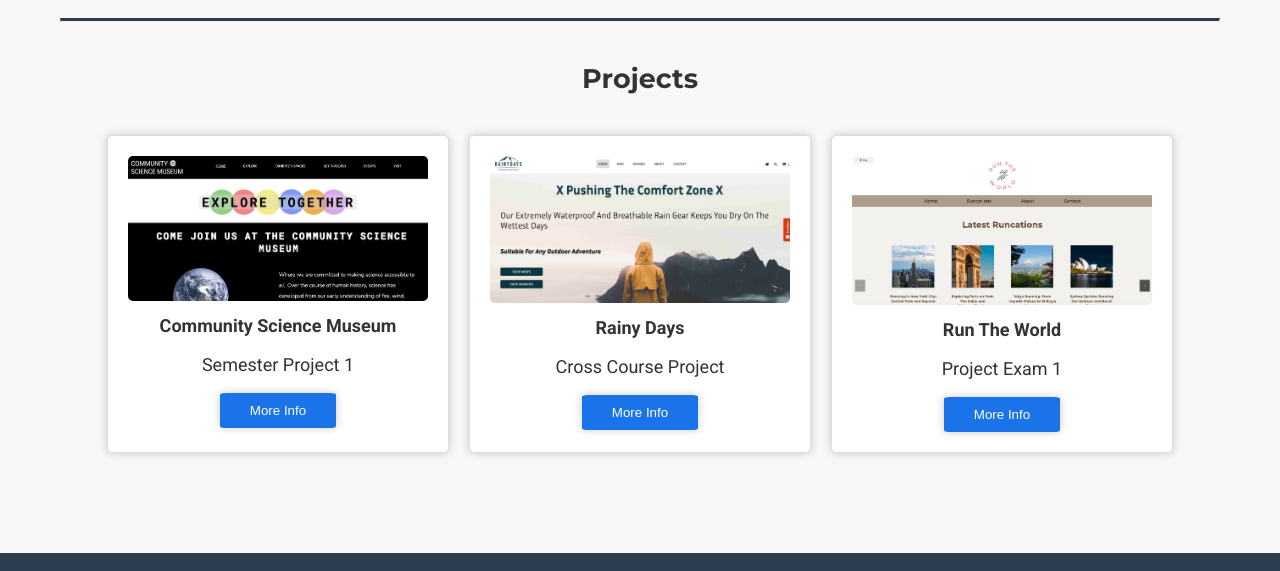
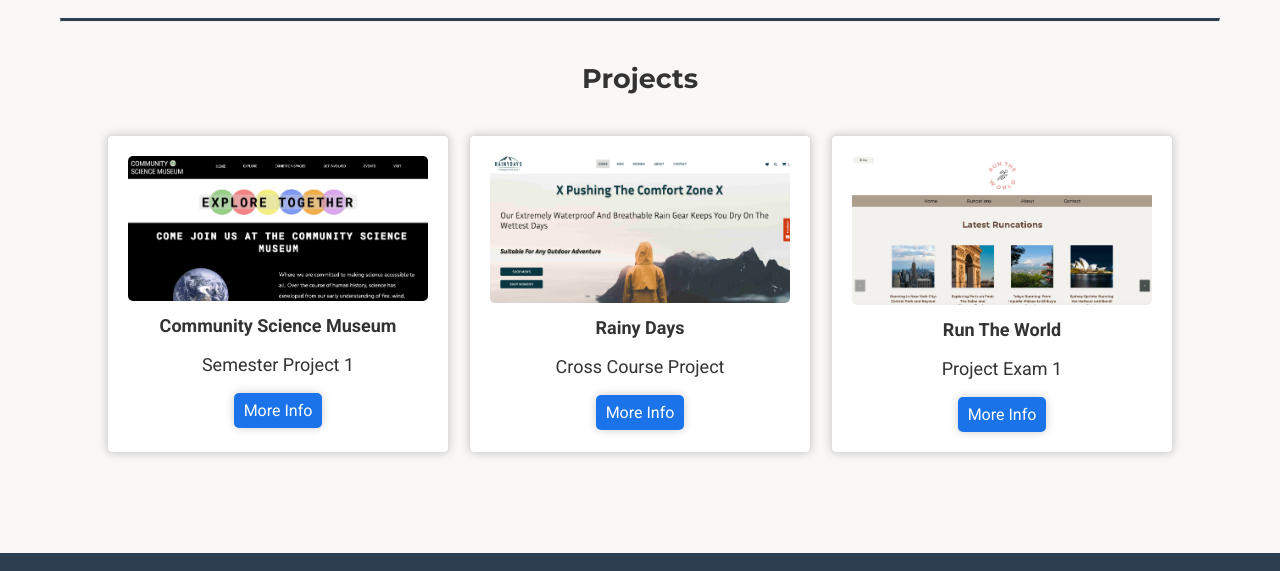
Before and after one commit to Inamarie84/InaMarieForseth-Portfolio1, a website: page index.html in a window 1280 px wide. Shown: the part 682-1253 px from the top of the page. Drawn offline with Linux system fonts and the light colour scheme.

Commit message:
error fixing

```diff
--- a/css/style.css
+++ b/css/style.css
@@ -250,17 +250,21 @@ footer {
 
 /* button */
 
-button {
+.button, .go-back-button {
+    display: inline-block;
+    text-decoration: none;
+    font-size: 16px;
     background-color: var(--color-button);
     color: var(--color-white);
     border: none;
-    padding: 10px 30px;
+    padding: 8px 10px;
     box-shadow: 0 0 10px var(--color-shadow);
     cursor: pointer;
-    border-radius: 5%;
+    border-radius: 5px;
 }
 
-button:hover {
+.button:hover,
+.go-back-button:hover {
     background-color: var(--color-header);
 }
 
--- a/index.html
+++ b/index.html
@@ -58,19 +58,19 @@
             <img src="/images/project1.png" alt="project 1 screenshot of homepage">
             <h4>Community Science Museum</h4>
             <p>Semester Project 1</p>
-            <a href="projects.html?project=project1"><button>More Info</button></a>
+            <a href="projects.html?project=project1" class="button">More Info</a>
         </div>
         <div class="card">
             <img src="/images/project2.png" alt="project 2 screenshot of homepage">
             <h4>Rainy Days</h4>
             <p>Cross Course Project</p>
-            <a href="projects.html?project=project2"><button>More Info</button></a>
+            <a href="projects.html?project=project2" class="button">More Info</a>
         </div>
         <div class="card">
             <img src="/images/project3.png" alt="project 3 screenshot of homepage">
             <h4>Run The World</h4>
             <p>Project Exam 1</p>
-            <a href="projects.html?project=project3"><button>More Info</button></a>
+            <a href="projects.html?project=project3" class="button">More Info</a>
         </div>
     </div>
 </section>
```
